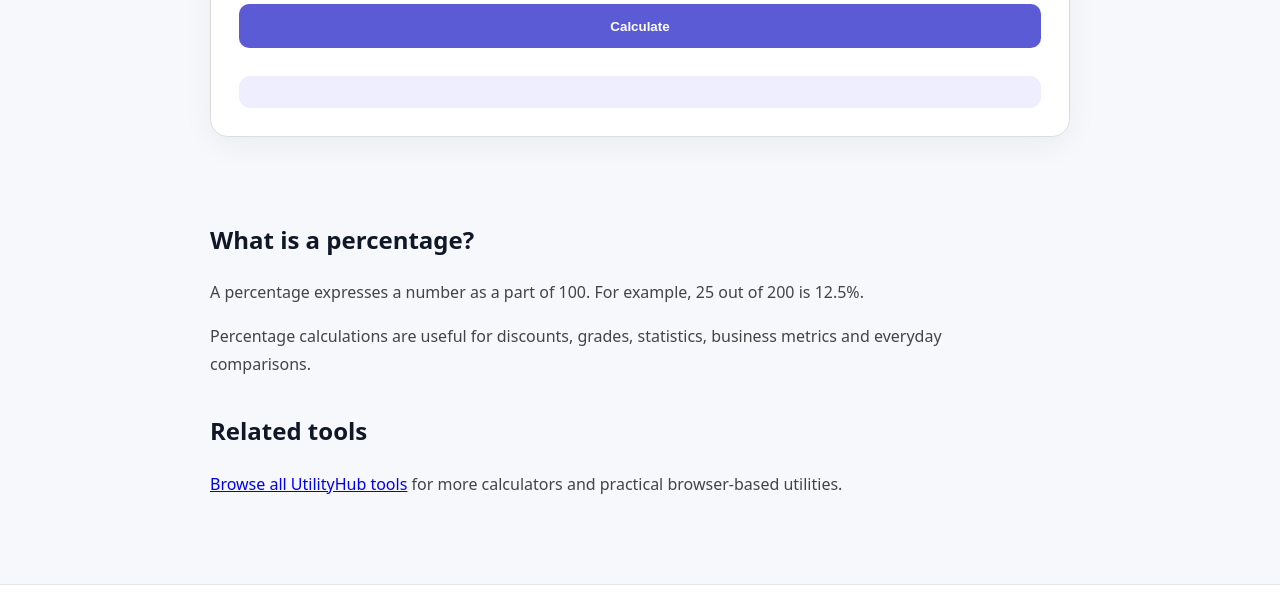
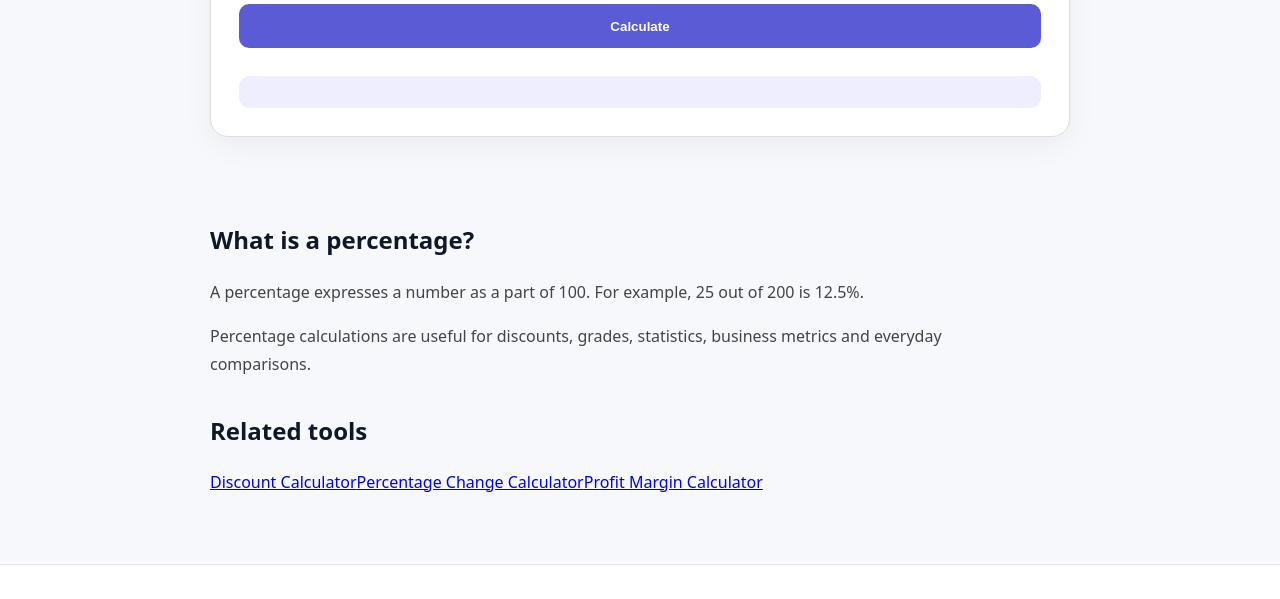
Before and after one commit to Srjp2004/utility-hub, a website: page tools/percentage-calculator.html in a window 1280 px wide. Shown: the part 534-1133 px from the top of the page. Drawn offline with Linux system fonts and the light colour scheme.

Commit message:
Improve internal tool discovery

```diff
--- a/tools/percentage-calculator.html
+++ b/tools/percentage-calculator.html
@@ -2,6 +2,6 @@
 <html lang="en"><head><meta charset="utf-8"><meta name="viewport" content="width=device-width,initial-scale=1"><link rel="canonical" href="/tools/percentage-calculator.html"><meta name="robots" content="index,follow"><meta name="description" content="Calculate percentages quickly and free. Find what percentage one number is of another."><link rel="icon" href="../favicon.svg" type="image/svg+xml"><link rel="stylesheet" href="../styles.css"><title>Percentage Calculator - UtilityHub</title><script type="application/ld+json">{"@context":"https://schema.org","@type":"WebApplication","name":"Percentage Calculator - UtilityHub","applicationCategory":"UtilitiesApplication","operatingSystem":"Any","description":"Calculate percentages quickly and free. Find what percentage one number is of another."}</script><meta property="og:type" content="website"><meta property="og:title" content="Percentage Calculator - UtilityHub"><meta property="og:description" content="Calculate percentages quickly and free. Find what percentage one number is of another."><meta name="twitter:card" content="summary"><meta name="twitter:title" content="Percentage Calculator - UtilityHub"><meta name="twitter:description" content="Calculate percentages quickly and free. Find what percentage one number is of another."><link rel="manifest" href="../manifest.webmanifest"></head>
 <body><header><a class="logo" href="../index.html">Utility<span>Hub</span></a><nav><a href="../index.html">Home</a><a href="../tools.html">All Tools</a></nav></header>
 <main><section class="tool-page"><p class="eyebrow">FREE ONLINE CALCULATOR</p><h1>Percentage Calculator</h1><p class="lead">Calculate percentages quickly and free. Find what percentage one number is of another.</p><div class="tool-panel" id="tool"></div></section>
-<section class="content-section"><h2>What is a percentage?</h2><p>A percentage expresses a number as a part of 100. For example, 25 out of 200 is 12.5%.</p><p>Percentage calculations are useful for discounts, grades, statistics, business metrics and everyday comparisons.</p><h2>Related tools</h2><p><a href="../tools.html">Browse all UtilityHub tools</a> for more calculators and practical browser-based utilities.</p></section></main>
+<section class="content-section"><h2>What is a percentage?</h2><p>A percentage expresses a number as a part of 100. For example, 25 out of 200 is 12.5%.</p><p>Percentage calculations are useful for discounts, grades, statistics, business metrics and everyday comparisons.</p><h2>Related tools</h2><div class="related-tools"><a class="related-tool" href="discount-calculator.html">Discount Calculator</a><a class="related-tool" href="percentage-change-calculator.html">Percentage Change Calculator</a><a class="related-tool" href="profit-margin-calculator.html">Profit Margin Calculator</a></div></section></main>
 <footer><div><a class="logo" href="../index.html">Utility<span>Hub</span></a><p>Practical tools for everyone.</p></div><div class="links"><a href="../about.html">About</a><a href="../privacy.html">Privacy</a><a href="../terms.html">Terms</a><a href="../contact.html">Contact</a></div><small>© 2026 UtilityHub</small></footer>
 <script src="../tool-pages.js"></script><script>renderTool("percentage","tool");</script></body></html>
```
